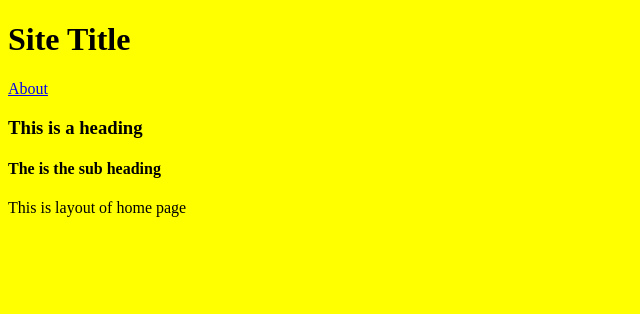
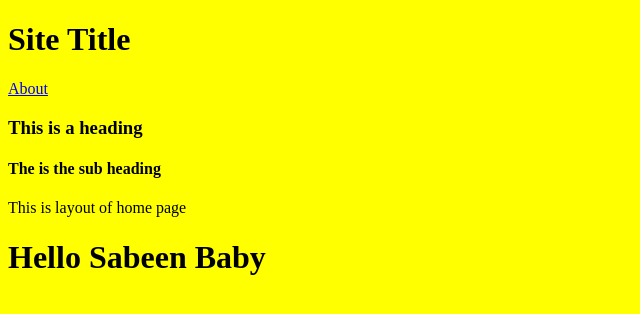
Before and after one commit to azmatbawan/netlify_practice, a Gatsby site: page / in a window 1280 px wide. Shown: the whole page, without its empty margins (0-640 px from the left). Built offline with nearby package versions, Linux system fonts and the light colour scheme; Gatsby itself is replaced by a stand-in of ours.

Commit message:
blog site updated

```diff
--- a/src/pages/index.tsx
+++ b/src/pages/index.tsx
@@ -8,6 +8,7 @@ export default () => {
             <Layout>
                 <Header text="This is a heading" subtext="The is the sub heading"></Header>
                 <p>This is layout of home page</p>
+                <h1>Hello Sabeen Baby</h1>
             </Layout>
         </div>
     );
```
